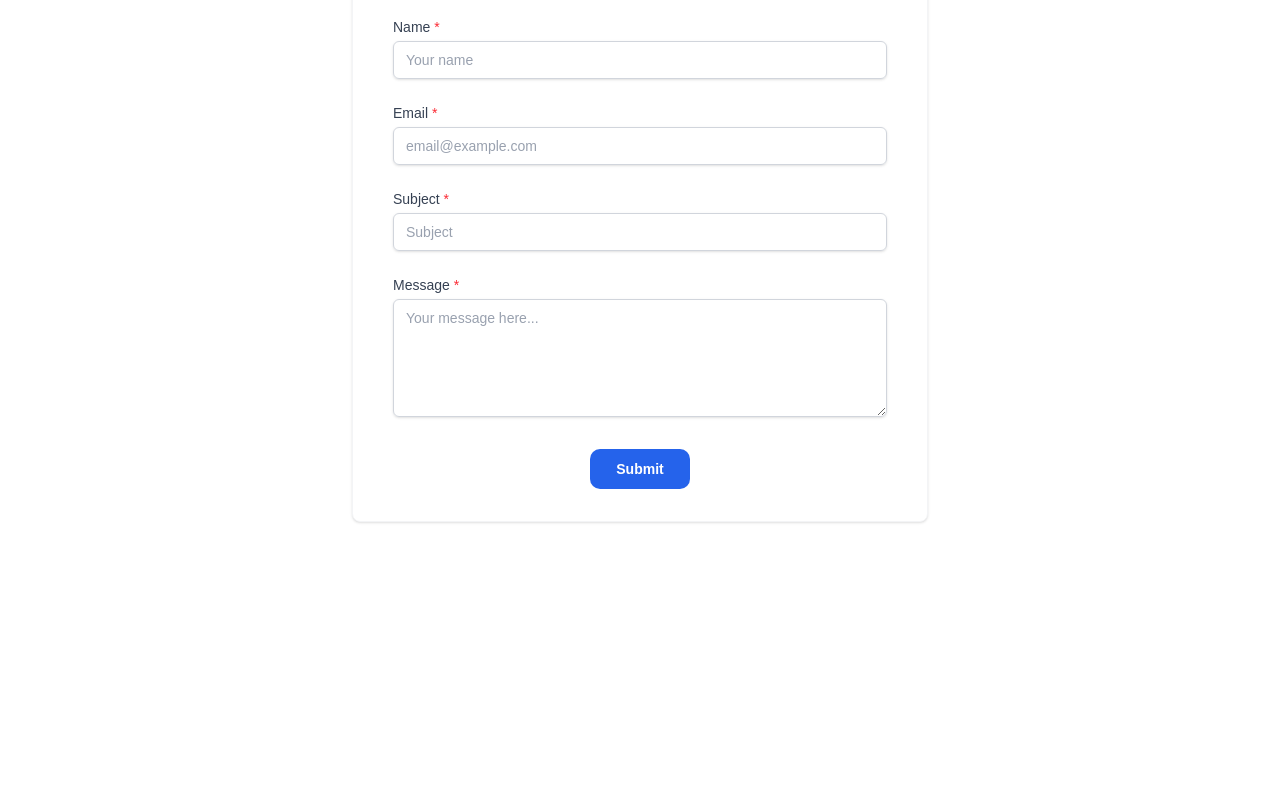
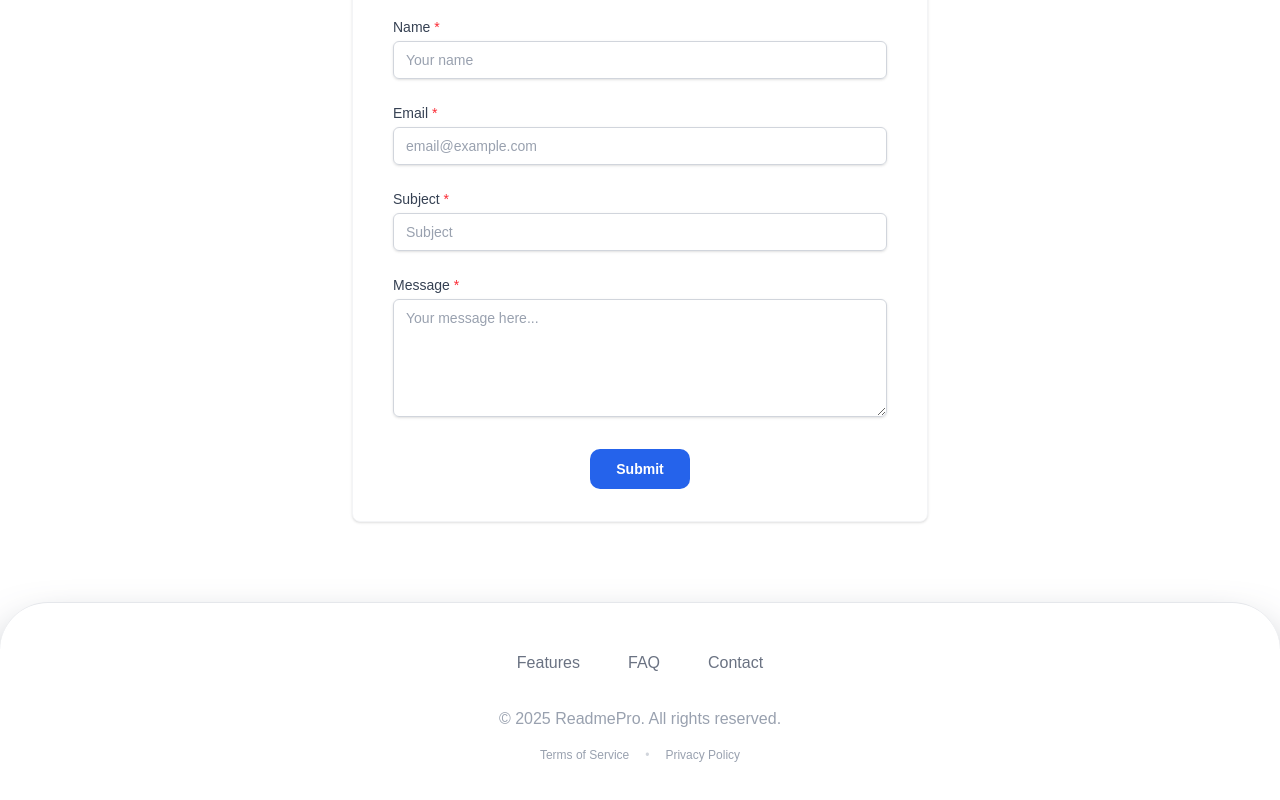
Before and after one commit to Ayan209e/ReadmePro, a Next.js app: page /contact in a window 1280 px wide. Shown: the part 268-1068 px from the top of the page. Before the commit the page ends 870 px from the top, so only its background shows below. Built offline with nearby package versions, Linux system fonts and the light colour scheme; no server answers.

Commit message:
feat: added footer

```diff
--- a/src/app/contact/page.tsx
+++ b/src/app/contact/page.tsx
@@ -4,7 +4,7 @@ import { ContactForm } from "./components/ContactForm";
 
 const Contact = () => {
   return (
-    <main className="min-h-screen w-full bg-white">
+    <main className="w-full bg-white">
       <main className="flex-grow flex items-center justify-center pt-32 pb-20 px-4 sm:px-6 lg:px-8">
         <div className="max-w-xl w-full">
           <ContactHeader />
--- a/src/app/layout.tsx
+++ b/src/app/layout.tsx
@@ -2,7 +2,7 @@
 import { ReactNode } from "react";
 import { SessionProvider } from "next-auth/react";
 import "./globals.css";
-import { Navbar } from "@/components";
+import { Footer, Navbar } from "@/components";
 
 export default function RootLayout({
   children,
@@ -25,6 +25,7 @@ export default function RootLayout({
           <div className="min-h-screen w-full bg-white">
             <Navbar />
             {children}
+            <Footer />
           </div>
         </SessionProvider>
       </body>
--- /dev/null
+++ b/src/components/Footer/Footer.tsx
@@ -0,0 +1,35 @@
+import React from "react";
+
+export const Footer = () => {
+  const currentYear = new Date().getFullYear();
+
+  return (
+    <footer className="bg-white border-t rounded-t-[48px] shadow-gray-600 shadow-2xl border-gray-200">
+      <div className="max-w-7xl mx-auto py-12 px-4 sm:px-6 lg:px-8">
+        <nav className="flex flex-wrap justify-center space-x-6 md:space-x-12">
+          <a href="#features" className="text-gray-500 hover:text-gray-900">
+            Features
+          </a>
+          <a href="#faq" className="text-gray-500 hover:text-gray-900">
+            FAQ
+          </a>
+          <a href="/contact" className="text-gray-500 hover:text-gray-900">
+            Contact
+          </a>
+        </nav>
+        <p className="mt-8 text-center text-gray-400">
+          © {currentYear} ReadmePro. All rights reserved.
+        </p>
+        <div className="mt-4 flex justify-center space-x-4 text-xs">
+          <a className="text-gray-400 hover:text-gray-500" href="/terms">
+            Terms of Service
+          </a>
+          <span className="text-gray-300">•</span>
+          <a className="text-gray-400 hover:text-gray-500" href="/privacy">
+            Privacy Policy
+          </a>
+        </div>
+      </div>
+    </footer>
+  );
+};
--- a/src/components/Navbar/Navbar.tsx
+++ b/src/components/Navbar/Navbar.tsx
@@ -25,7 +25,7 @@ export const Navbar = () => {
   }
 
   return (
-    <div className="px-4 sm:px-6 lg:px-8 fixed top-0 left-0 right-0 z-50 bg-white/80 backdrop-blur-md border-b border-[#e2e8f0]">
+    <div className="px-4 sm:px-6 lg:px-8 fixed top-0 left-0 right-0 z-50 bg-white/80 backdrop-blur-md border-b border-[#e2e8f0] rounded-b-[48px] shadow-gray-200 shadow-lg">
       <div className="max-w-7xl mx-auto flex justify-between items-center gap-4 h-16 px-4 sm:px-6 lg:px-8">
         <Link href="/" className="flex items-center gap-2">
           <Image
--- a/src/components/index.ts
+++ b/src/components/index.ts
@@ -1,4 +1,5 @@
 export * from "./Faq/FAQ";
+export * from "./Footer/Footer";
 export * from "./Features/Features";
 export * from "./Hero/Hero";
 export * from "./Navbar/Navbar";
```
